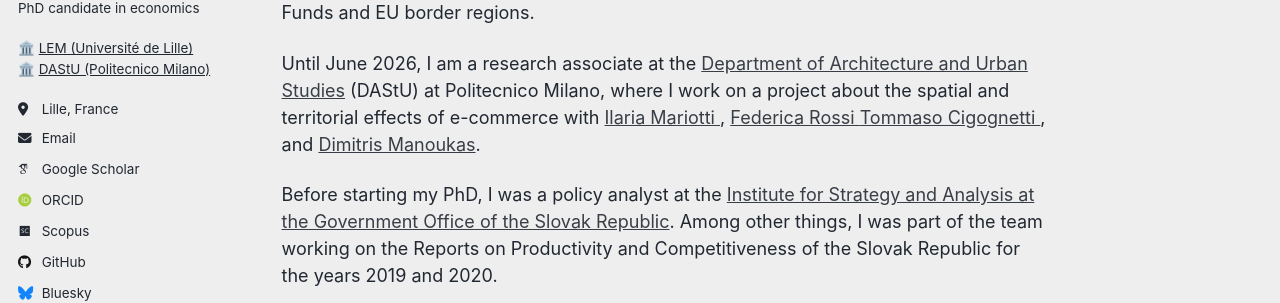
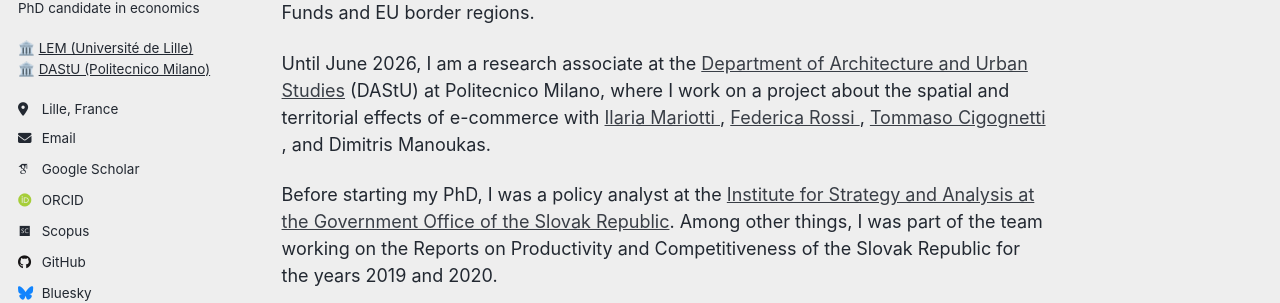
Before and after one commit to martinhulenyi/martinhulenyi.github.io, a Jekyll site: the page built from _pages/about.md, in a window 1280 px wide and 1048 px high. Shown: the part 277-580 px from the top of the window. Built offline with Jekyll 4.4.1, drawn with Linux system fonts in a browser that asks for light colours; some web fonts are replaced; a script that is not in the unit is left out; part of the change alters nothing that is shown.

```diff
--- a/_pages/about.md
+++ b/_pages/about.md
@@ -8,7 +8,7 @@ redirect_from:
 ---
 I am currently on the job market, with my job market paper <a href="https://martinhulenyi.github.io/files/borders_enlargement_jmp.pdf" target="_blank" rel="noopener">  Out of the Dark into the Light? Border Urban Municipalities and Eastern EU Enlargements </a>. I completed my PhD at the Université de Lille in the <a href="https://lem.univ-lille.fr/" target="_blank" rel="noopener">Lille Economics and Management</a> (LEM, CNRS UMR 9221), under the supervision of <a href="http://fidrmuc.net" target="_blank" rel="noopener">Jan Fidrmuc</a> and <a href="https://sites.google.com/view/nicolasdebarsy/" target="_blank" rel="noopener">Nicolas Debarsy</a>. My thesis is about the regional aspects of  European economic integration, with a focus on EU structural and Investment Funds and EU border regions.
 
-Until June 2026, I am a research associate at the <a href="https://www.dastu.polimi.it/en" target="_blank" rel="noopener">Department of Architecture and Urban Studies</a> (DAStU) at Politecnico Milano, where I  work on a project about the spatial and territorial effects of e-commerce with <a href="https://scholar.google.com/citations?user=gFVR6jAAAAAJ&hl=it&oi=ao" target="_blank" rel="noopener"> Ilaria Mariotti </a>, <a href="https://scholar.google.com/citations?user=V7OKfOUAAAAJ&hl=it&oi=sra" target="_blank" rel="noopener"> Federica Rossi </a> <a href="https://scholar.google.com/citations?user=Nnirhs0AAAAJ&hl=it" target="_blank" rel="noopener"> Tommaso Cigognetti </a>, and  <a href="https://scholar.google.com/citations?user=Nnirhs0AAAAJ&hl=it" target="_blank" rel="noopener">Dimitris Manoukas</a>.
+Until June 2026, I am a research associate at the <a href="https://www.dastu.polimi.it/en" target="_blank" rel="noopener">Department of Architecture and Urban Studies</a> (DAStU) at Politecnico Milano, where I  work on a project about the spatial and territorial effects of e-commerce with <a href="https://scholar.google.com/citations?user=gFVR6jAAAAAJ&hl=it&oi=ao" target="_blank" rel="noopener"> Ilaria Mariotti </a>, <a href="https://scholar.google.com/citations?user=V7OKfOUAAAAJ&hl=it&oi=sra" target="_blank" rel="noopener"> Federica Rossi </a>, <a href="https://scholar.google.com/citations?user=Nnirhs0AAAAJ&hl=it" target="_blank" rel="noopener"> Tommaso Cigognetti </a>, and Dimitris Manoukas.
 
 Before starting my PhD, I was a policy analyst at the <a href="https://isa.gov.sk/" target="_blank" rel="noopener">Institute for Strategy and Analysis at the Government Office of the Slovak Republic</a>. Among other things, I was part of the team working on the Reports on Productivity and Competitiveness of the Slovak Republic for the years 2019 and 2020.
 
```
